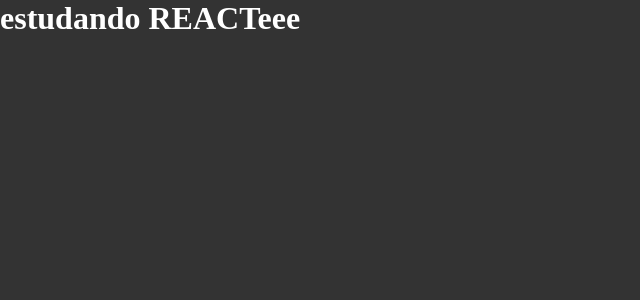
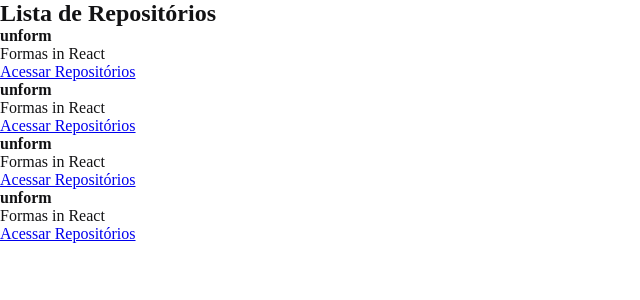
Before and after one commit to Ari-Neto-dev/react, a React app: page / in a window 1280 px wide. Shown: the top 300 px of the page, without its empty margins (0-640 px from the left). Built offline with nearby package versions, Linux system fonts and the light colour scheme.

Commit message:
como trabalhar com react

```diff
--- a/package.json
+++ b/package.json
@@ -8,6 +8,8 @@
     "build": "cross-env NODE_ENV=production webpack"
   },
   "dependencies": {
+    "-": "^0.0.1",
+    "D": "^1.0.0",
     "css-loader": "^6.7.1",
     "react": "^17.0.2",
     "react-dom": "^17.0.2",
@@ -21,6 +23,8 @@
     "babel-loader": "^8.2.3",
     "cross-env": "^7.0.3",
     "html-webpack-plugin": "^5.5.0",
+    "node-sass": "^7.0.1",
+    "sass-loader": "^12.6.0",
     "webpack": "^5.70.0",
     "webpack-cli": "^4.9.2",
     "webpack-dev-server": "^4.7.4"
--- a/src/App.jsx
+++ b/src/App.jsx
@@ -1,4 +1,6 @@
-import './styles/global.css';
+import { RepositoryList } from './components/RepositoryList';
+import './styles/global.scss';
+
 export function App() {
-    return <h1>estudando REACTeee</h1>
+    return <RepositoryList />
 }
--- /dev/null
+++ b/src/components/RepositoryItem.jsx
@@ -0,0 +1,14 @@
+export function RepositoryItem(props ) {
+ return (
+    <li>
+    <strong>{props.repository.name ?? 'Default'}</strong>
+    <p>{props.repository.description}</p>
+
+    <a href="{props.repository.link}">
+    Acessar Repositórios
+    </a>
+
+   </li>
+
+ );
+}
--- /dev/null
+++ b/src/components/RepositoryList.jsx
@@ -0,0 +1,22 @@
+import { RepositoryItem } from "./RepositoryItem";
+
+const repository = {
+   name: 'unform',
+   repository: "unform2",
+   description:"Formas in React",
+   link:"https://github.com/unform/unform"
+  }
+export function RepositoryList() {
+   return(
+        <section className="repository-list">
+           <h1>Lista de Repositórios</h1>
+
+           <ul>
+             <RepositoryItem  repository={repository}/>
+             <RepositoryItem  repository={repository}/>
+             <RepositoryItem  repository={repository}/>
+             <RepositoryItem  repository={repository}/>
+           </ul>
+        </section>
+     ) ;
+   }
--- a/src/styles/global.css
+++ /dev/null
@@ -1,13 +0,0 @@
-*{
-    margin:0;
-    padding: 0;
-    box-sizing:border-box ;
-
-}
-
-body {
-    font: Arial, helvetica, sans-serif;
-    background: #333;
-    color: #FFF;
-
-}
--- /dev/null
+++ b/src/styles/global.scss
@@ -0,0 +1,11 @@
+*{
+    margin:0;
+    padding: 0;
+    box-sizing:border-box ;
+
+}
+
+body {
+    font: 16px "Helvetica Neue" Arial,  sans-serif;
+    color: #121214;
+}
--- a/webpack.config.js
+++ b/webpack.config.js
@@ -32,9 +32,9 @@
         use: 'babel-loader',
       },
       {
-        test: /\.css$/,
+        test: /\.scss$/,
         exclude: /node_modules/,
-        use: ['style-loader', 'css-loader'],
+        use: ['style-loader', 'css-loader', 'sass-loader'],
       }
     ],
   }
```
Also changed, not shown: 3 other files (tests, documents, lock files or other folders).
